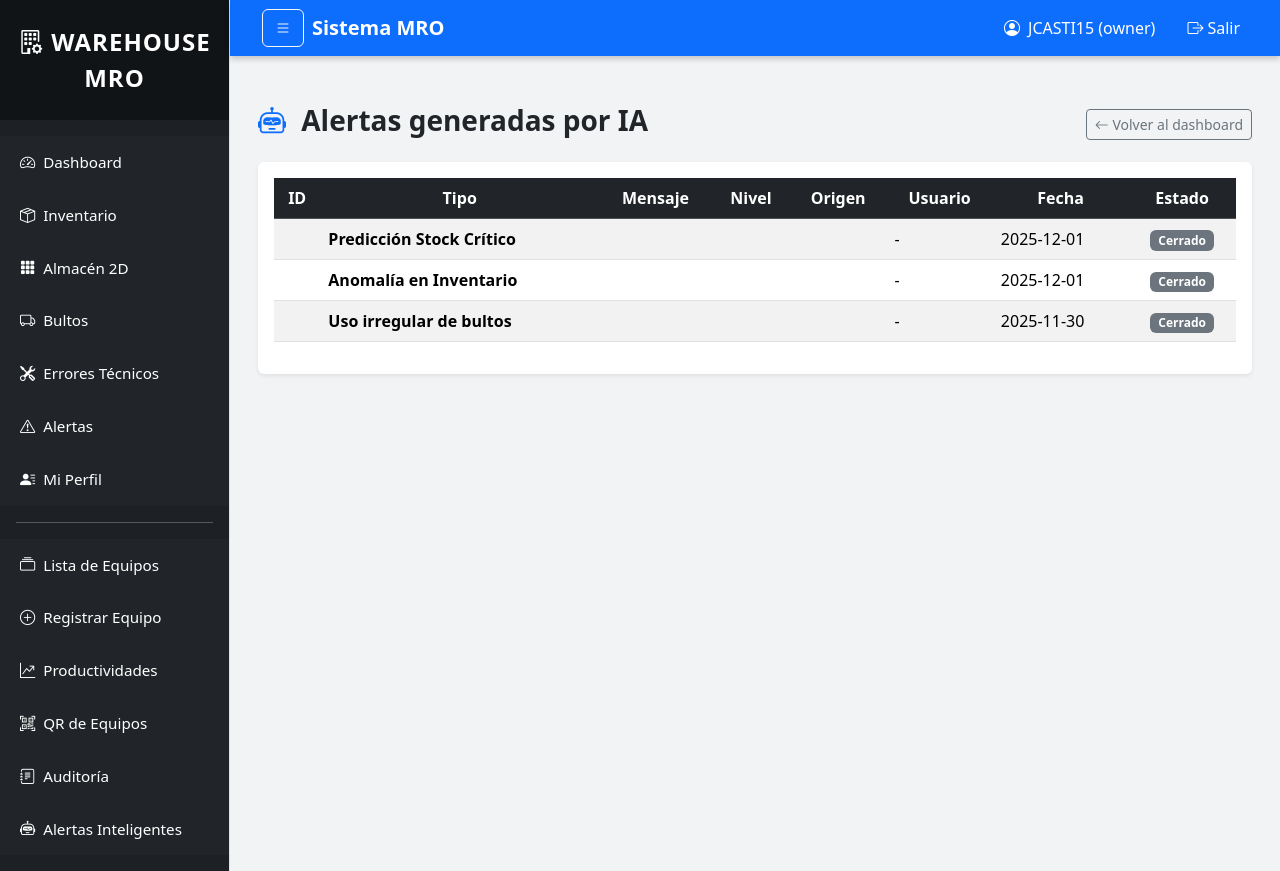
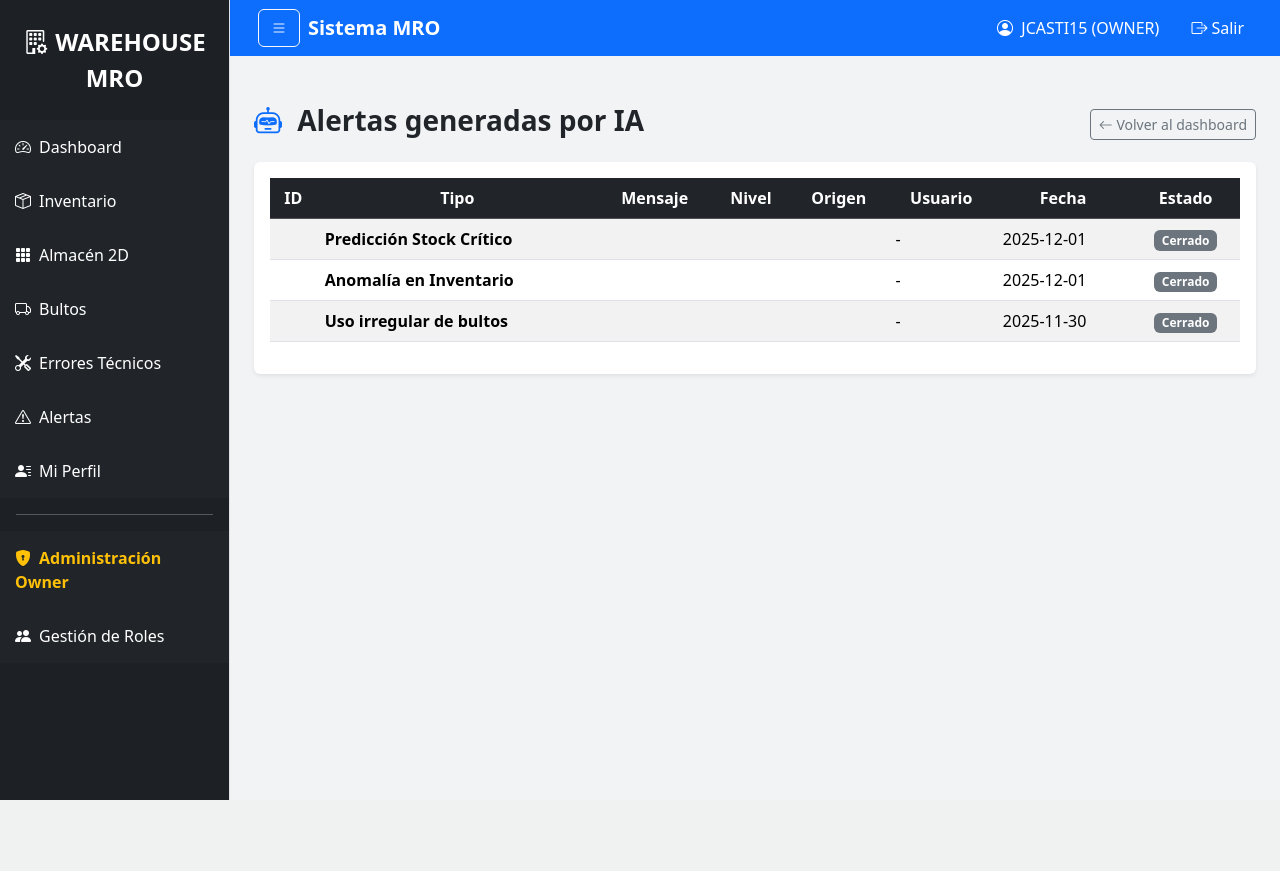
Before and after one commit to Joselu04991/warehouse_mro, a Flask app: page /alertas-ai/listado in a window 1280 px wide. After the commit the page ends 800 px from the top, so only its background shows below. Run offline with Flask 3, Linux system fonts and the light colour scheme; a user stored in the database is signed in.

Commit message:
Update base.html

```diff
--- a/warehouse_mro/templates/base.html
+++ b/warehouse_mro/templates/base.html
@@ -3,187 +3,109 @@
 <head>
     <meta charset="utf-8">
     <title>warehouse_mro</title>
+    <meta name="viewport" content="width=device-width, initial-scale=1">
 
-    <!-- 🔥 Adaptación total a dispositivos móviles -->
-    <meta name="viewport" content="width=device-width, initial-scale=1, maximum-scale=1">
-
-    <!-- Bootstrap 5 -->
+    <!-- Bootstrap -->
     <link href="https://cdn.jsdelivr.net/npm/bootstrap@5.3.3/dist/css/bootstrap.min.css" rel="stylesheet">
-
-    <!-- Bootstrap Icons -->
     <link href="https://cdn.jsdelivr.net/npm/bootstrap-icons@1.11.3/font/bootstrap-icons.css" rel="stylesheet">
 
     <style>
-        body {
-            background: #f1f3f5;
-            overflow-x: hidden;
+        body { background: #f1f3f5; }
+        #sidebar-wrapper {
+            width: 260px;
+            transition: 0.3s;
+            background: #1d2125;
         }
 
-        /* ============================
-           SIDEBAR
-        =============================*/
-        #sidebar-wrapper {
-            width: 260px;
-            transition: all 0.3s ease;
-            background: #1d2125;
-            min-height: 100vh;
-        }
+        #wrapper.toggled #sidebar-wrapper { margin-left: -260px; }
 
-        /* Ocultar sidebar en pantallas pequeñas */
-        @media (max-width: 768px) {
-            #sidebar-wrapper {
-                margin-left: -260px;
-                position: fixed;
-                z-index: 999;
-            }
-            #wrapper.toggled #sidebar-wrapper {
-                margin-left: 0;
-            }
-        }
+        .list-group-item { border: none; padding: 15px; color: white; }
+        .list-group-item:hover { background: #2c3238; }
 
-        /* En pantallas grandes funciona normal */
-        @media (min-width: 769px) {
-            #wrapper.toggled #sidebar-wrapper {
-                margin-left: -260px;
-            }
-        }
-
-        .sidebar-heading {
-            background: #111417;
-            letter-spacing: 1px;
-        }
-
-        .list-group-item {
-            border: none;
-            padding: 15px 20px;
-            font-size: 0.95rem;
-            transition: 0.2s;
-        }
-
-        .list-group-item:hover {
-            background: #2c3238;
-            transform: translateX(4px);
-        }
-
-        /* ============================
-           NAVBAR
-        =============================*/
-        .navbar {
-            background: #0d6efd !important;
-            box-shadow: 0px 3px 6px #00000033;
-        }
-
-        #menu-toggle {
-            transition: 0.3s;
-        }
-
-        #menu-toggle:hover {
-            background: rgba(255,255,255,0.2);
-        }
-
-        /* ============================
-           CONTENIDO RESPONSIVE
-        =============================*/
-        #page-content-wrapper {
-            flex-grow: 1;
-            width: 100%;
-        }
-
-        .container-fluid {
-            padding-left: 1rem !important;
-            padding-right: 1rem !important;
-        }
-
-        @media (max-width: 768px) {
-            .container-fluid {
-                padding-left: 0.5rem !important;
-                padding-right: 0.5rem !important;
-            }
-        }
+        .navbar { background: #0d6efd !important; }
     </style>
 
-    <!-- Tus estilos -->
     <link rel="stylesheet" href="{{ url_for('static', filename='css/style.css') }}">
-    <link rel="stylesheet" href="{{ url_for('static', filename='css/dashboard.css') }}">
-
 </head>
 
 <body>
 
 <div class="d-flex" id="wrapper">
 
-    {% if current_user.is_authenticated and request.endpoint != 'auth.login' %}
-    <!-- ================================================
-         SIDEBAR RESPONSIVE
-    ================================================= -->
-    <div class="border-end text-white" id="sidebar-wrapper">
+{% if current_user.is_authenticated %}
+
+    <!-- SIDEBAR -->
+    <div id="sidebar-wrapper" class="border-end text-white">
 
         <div class="sidebar-heading text-center py-4 fs-4 fw-bold">
             <i class="bi bi-building-gear me-2"></i>WAREHOUSE MRO
         </div>
 
-        <div class="list-group list-group-flush my-3">
+        <div class="list-group list-group-flush">
 
-            <a href="{{ url_for('dashboard.dashboard') }}" class="list-group-item bg-dark text-white">
+            <a href="{{ url_for('dashboard.dashboard') }}" class="list-group-item bg-dark">
                 <i class="bi bi-speedometer2 me-2"></i>Dashboard
             </a>
 
-            <a href="{{ url_for('inventory.list_inventory') }}" class="list-group-item bg-dark text-white">
+            <a href="{{ url_for('inventory.list_inventory') }}" class="list-group-item bg-dark">
                 <i class="bi bi-box-seam me-2"></i>Inventario
             </a>
 
-            <a href="{{ url_for('warehouse2d.map_view') }}" class="list-group-item bg-dark text-white">
+            <a href="{{ url_for('warehouse2d.map_view') }}" class="list-group-item bg-dark">
                 <i class="bi bi-grid-3x3-gap-fill me-2"></i>Almacén 2D
             </a>
 
-            <a href="{{ url_for('bultos.new_bulto') }}" class="list-group-item bg-dark text-white">
+            <a href="{{ url_for('bultos.new_bulto') }}" class="list-group-item bg-dark">
                 <i class="bi bi-truck me-2"></i>Bultos
             </a>
 
-            <a href="{{ url_for('technician_errors.list_errors') }}" class="list-group-item bg-dark text-white">
+            <a href="{{ url_for('technician_errors.list_errors') }}" class="list-group-item bg-dark">
                 <i class="bi bi-tools me-2"></i>Errores Técnicos
             </a>
 
-            <a href="{{ url_for('alerts.list_alerts') }}" class="list-group-item bg-dark text-white">
+            <a href="{{ url_for('alerts.list_alerts') }}" class="list-group-item bg-dark">
                 <i class="bi bi-exclamation-triangle me-2"></i>Alertas
             </a>
 
-            <a href="{{ url_for('auth.perfil_usuario') }}" class="list-group-item bg-dark text-white">
+            <a href="{{ url_for('auth.perfil_usuario') }}" class="list-group-item bg-dark">
                 <i class="bi bi-person-lines-fill me-2"></i>Mi Perfil
             </a>
 
+            <!-- ==================================================== -->
+            <!--           OPCIONES SEGÚN ROL (INTEGRADO AQUÍ)        -->
+            <!-- ==================================================== -->
+
+            {% if current_user.role == "owner" %}
             <hr class="text-white mx-3">
-
-            <a href="{{ url_for('equipos.lista') }}" class="list-group-item bg-dark text-white">
-                <i class="bi bi-collection me-2"></i>Lista de Equipos
+            <a class="list-group-item bg-dark text-warning fw-bold">
+                <i class="bi bi-shield-lock-fill me-2"></i>Administración Owner
             </a>
 
-            <a href="{{ url_for('equipos.nuevo') }}" class="list-group-item bg-dark text-white">
-                <i class="bi bi-plus-circle me-2"></i>Registrar Equipo
+            <a href="{{ url_for('auth.gestion_roles') }}" class="list-group-item bg-dark">
+                <i class="bi bi-people-fill me-2"></i>Gestión de Roles
             </a>
+            {% endif %}
 
-            <a href="{{ url_for('productividad.dashboard_productividad') }}" class="list-group-item bg-dark text-white">
-                <i class="bi bi-graph-up-arrow me-2"></i>Productividades
+            {% if current_user.role == "admin" %}
+            <hr class="text-white mx-3">
+            <a class="list-group-item bg-dark text-info fw-bold">
+                <i class="bi bi-person-badge-fill me-2"></i>Panel Admin
             </a>
+            {% endif %}
 
-            <a href="{{ url_for('qr.vista_qr') }}" class="list-group-item bg-dark text-white">
-                <i class="bi bi-qr-code-scan me-2"></i>QR de Equipos
+            {% if current_user.role == "user" %}
+            <hr class="text-white mx-3">
+            <a class="list-group-item bg-dark text-secondary fw-bold">
+                <i class="bi bi-person me-2"></i>Usuario Básico
             </a>
+            {% endif %}
 
-            <a href="{{ url_for('auditoria.vista_auditoria') }}" class="list-group-item bg-dark text-white">
-                <i class="bi bi-journal-text me-2"></i>Auditoría
-            </a>
-
-            <a href="{{ url_for('alertas_ai.listado_ai') }}" class="list-group-item bg-dark text-white">
-                <i class="bi bi-robot me-2"></i>Alertas Inteligentes
-            </a>
         </div>
     </div>
+
 {% endif %}
 
-    <!-- ================================================
-         CONTENIDO PRINCIPAL
-    ================================================= -->
+    <!-- CONTENIDO -->
     <div id="page-content-wrapper">
 
         <nav class="navbar navbar-expand-lg navbar-dark px-3">
@@ -202,7 +124,7 @@
                     <li class="nav-item me-3">
                         <span class="nav-link text-white">
                             <i class="bi bi-person-circle me-1"></i>
-                                {{ current_user.username }} ({{ current_user.role }})
+                            {{ current_user.username }} ({{ current_user.role | upper }})
                         </span>
                     </li>
 
@@ -218,31 +140,27 @@
         </nav>
 
         <div class="container-fluid py-4">
-
             {% with messages = get_flashed_messages(with_categories=true) %}
                 {% if messages %}
                     {% for category, message in messages %}
-                    <div class="alert alert-{{ category }} alert-dismissible fade show" role="alert">
+                    <div class="alert alert-{{ category }} alert-dismissible fade show">
                         {{ message }}
-                        <button type="button" class="btn-close" data-bs-dismiss="alert"></button>
+                        <button class="btn-close" data-bs-dismiss="alert"></button>
                     </div>
                     {% endfor %}
                 {% endif %}
             {% endwith %}
 
             {% block content %}{% endblock %}
-
         </div>
     </div>
 
 </div>
 
-<!-- Bootstrap JS -->
 <script src="https://cdn.jsdelivr.net/npm/bootstrap@5.3.3/dist/js/bootstrap.bundle.min.js"></script>
 
-<!-- Sidebar Toggle -->
 <script>
-document.getElementById("menu-toggle")?.addEventListener("click", function() {
+    document.getElementById("menu-toggle")?.addEventListener("click", () => {
         document.getElementById("wrapper").classList.toggle("toggled");
     });
 </script>
```
Lines whose indentation alone changed are shown as unchanged.
